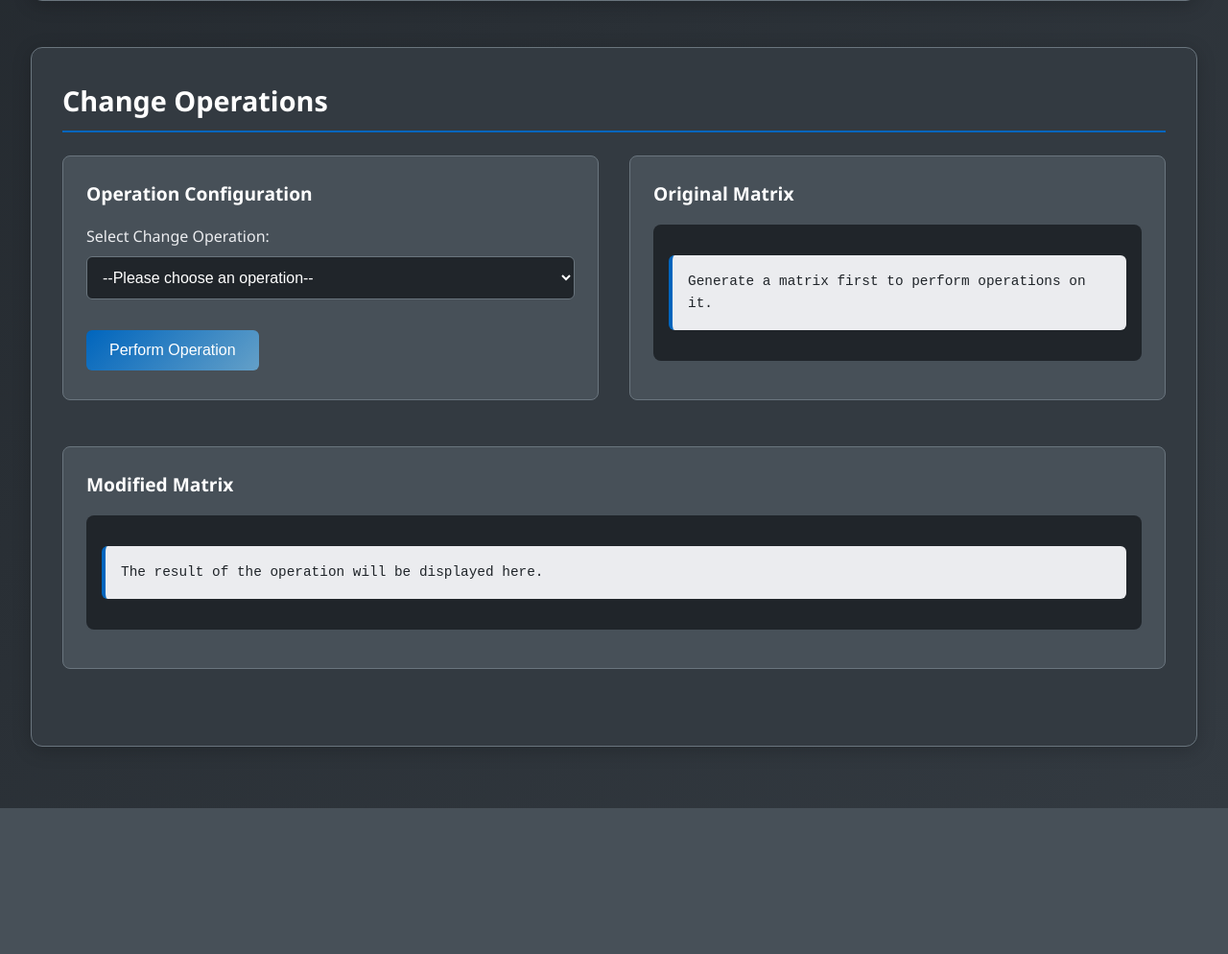
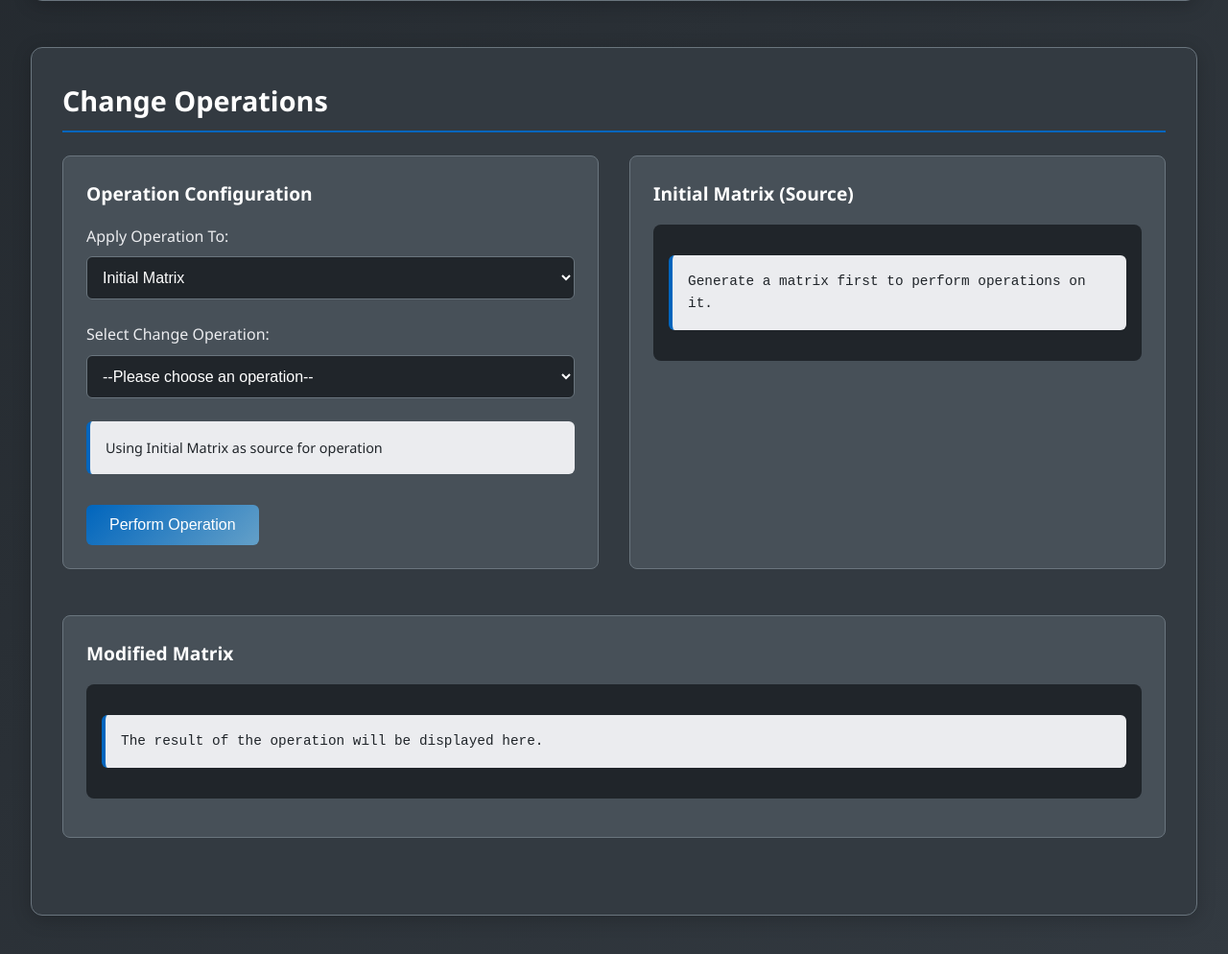
Before and after one commit to INSM-TUM-Teaching/business-process-redesign, a Flask app: page / in a window 1280 px wide. Shown: the part 839-1833 px from the top of the page at 96% size. Before the commit the page ends 1681 px from the top, so only its background shows below. Run offline with Flask 3, Linux system fonts and the light colour scheme.

Commit message:
feat: add matrix source selection for change operations

```diff
--- a/app.py
+++ b/app.py
@@ -276,7 +276,18 @@ def change_matrix():
     if original_matrix is None:
         return jsonify({"success": False, "error": "Matrix not generated yet."})
 
-    current_matrix = copy.deepcopy(original_matrix)
+    # Determine which matrix to use as the source for the operation
+    matrix_source = request.form.get('matrix_source', 'original')  # Default to original
+
+    if matrix_source == 'modified':
+        if last_modified_matrix is not None:
+            current_matrix = copy.deepcopy(last_modified_matrix)
+            source_matrix_for_diff = last_modified_matrix
+        else:
+            return jsonify({"success": False, "error": "No modified matrix available. Please perform an operation first or select 'Initial Matrix'."})
+    else:
+        current_matrix = copy.deepcopy(original_matrix)
+        source_matrix_for_diff = original_matrix
 
     try:
         operation = request.form.get('operation')
@@ -410,8 +421,8 @@ def change_matrix():
                     else:
                         matrix_display[from_activity][to_activity] = ""
 
-            diff_info = calculate_matrix_diff(original_matrix, modified_matrix)
-            formatted_original = format_matrix_display(original_matrix, diff_info, is_original=True)
+            diff_info = calculate_matrix_diff(source_matrix_for_diff, modified_matrix)
+            formatted_source = format_matrix_display(source_matrix_for_diff, diff_info, is_original=True)
             formatted_modified = format_matrix_display(modified_matrix, diff_info, is_original=False)
 
             last_modified_matrix = modified_matrix
@@ -419,9 +430,9 @@ def change_matrix():
             return jsonify({
                 "success": True,
                 "original": {
-                    "activities": formatted_original["activities"],
-                    "matrix": formatted_original["matrix"],
-                    "cell_classes": formatted_original["cell_classes"]
+                    "activities": formatted_source["activities"],
+                    "matrix": formatted_source["matrix"],
+                    "cell_classes": formatted_source["cell_classes"]
                 },
                 "modified": {
                     "activities": formatted_modified["activities"],
--- a/static/app.js
+++ b/static/app.js
@@ -1,3 +1,7 @@
+// Global variables to store matrix data
+let originalMatrixData = null;
+let modifiedMatrixData = null;
+
 function processInput() {
     const tracesInput = document.getElementById('traces-input').value;
     const yamlFile = document.getElementById('yaml-file').files[0];
@@ -53,9 +57,20 @@ function fetchAndDisplayMatrix() {
         .then(response => response.json())
         .then(data => {
             if (data.success) {
+                originalMatrixData = data;
+                modifiedMatrixData = null; // Clear any previous modified matrix
+
                 displayMatrix(data, 'matrix-display');
                 displayMatrix(data, 'original-matrix-display');
                 document.getElementById('modified-matrix-display').innerHTML = '<div class="alert alert-info">The result of the operation will be displayed here.</div>';
+
+                // Reset matrix source selection to "original" and disable "modified" option
+                const matrixSourceSelect = document.getElementById('matrix-source-select');
+                matrixSourceSelect.value = 'original';
+                const modifiedOption = document.querySelector('#matrix-source-select option[value="modified"]');
+                modifiedOption.disabled = true;
+                modifiedOption.textContent = 'Modified Matrix';
+                updateMatrixSourceTitle();
             } else {
                 document.getElementById('matrix-display').innerHTML = `<div class="alert alert-danger">Error: ${data.error}</div>`;
             }
@@ -309,8 +324,10 @@ function updateOperationInputs() {
 
 function performChangeOperation() {
     const operation = document.getElementById('change-operation-select').value;
+    const matrixSource = document.getElementById('matrix-source-select').value;
     const formData = new FormData();
     formData.append('operation', operation);
+    formData.append('matrix_source', matrixSource);
 
     switch (operation) {
         case 'delete':
@@ -370,9 +387,21 @@ function performChangeOperation() {
     .then(response => response.json())
     .then(data => {
         if (data.success) {
+            modifiedMatrixData = data.modified;
+
             displayMatrix(data.original, 'original-matrix-display');
             displayMatrix(data.modified, 'modified-matrix-display');
             console.log('Diff Info:', data.diff_info);
+
+            const modifiedOption = document.querySelector('#matrix-source-select option[value="modified"]');
+            modifiedOption.disabled = false;
+            modifiedOption.textContent = 'Modified Matrix (Available)';
+
+            // Update the source matrix display if "modified" is currently selected
+            const matrixSource = document.getElementById('matrix-source-select').value;
+            if (matrixSource === 'modified') {
+                updateSourceMatrixDisplay('modified');
+            }
 
             document.getElementById('export-button').style.display = 'inline-block';
         } else {
@@ -416,9 +445,91 @@ function exportModifiedMatrix() {
         });
 }
 
+function updateMatrixSourceTitle() {
+    const matrixSource = document.getElementById('matrix-source-select').value;
+    const titleElement = document.getElementById('source-matrix-title');
+    const modifiedOption = document.querySelector('#matrix-source-select option[value="modified"]');
+
+    if (matrixSource === 'modified') {
+        titleElement.textContent = 'Modified Matrix (Source)';
+        if (modifiedOption.disabled) {
+            // If modified option is disabled, reset to original
+            document.getElementById('matrix-source-select').value = 'original';
+            titleElement.textContent = 'Initial Matrix (Source)';
+            showMatrixSourceStatus('original');
+            updateSourceMatrixDisplay('original');
+        } else {
+            showMatrixSourceStatus('modified');
+            updateSourceMatrixDisplay('modified');
+        }
+    } else {
+        titleElement.textContent = 'Initial Matrix (Source)';
+        showMatrixSourceStatus('original');
+        updateSourceMatrixDisplay('original');
+    }
+}
+
+function updateSourceMatrixDisplay(matrixSource) {
+    const sourceDisplay = document.getElementById('original-matrix-display');
+
+    if (matrixSource === 'modified' && modifiedMatrixData) {
+        displayMatrix(modifiedMatrixData, 'original-matrix-display');
+    } else if (matrixSource === 'original' && originalMatrixData) {
+        displayMatrix(originalMatrixData, 'original-matrix-display');
+    } else {
+        sourceDisplay.innerHTML = '<div class="alert alert-info">Generate a matrix first to perform operations on it.</div>';
+    }
+}
+
+function showMatrixSourceStatus(matrixSource) {
+    const statusMessages = {
+        'original': 'Using Initial Matrix as source for operation',
+        'modified': 'Using Modified Matrix as source for operation'
+    };
+
+    let statusElement = document.getElementById('matrix-source-status');
+    if (!statusElement) {
+        statusElement = document.createElement('div');
+        statusElement.id = 'matrix-source-status';
+        statusElement.className = 'alert alert-info';
+        statusElement.style.marginTop = '10px';
+        statusElement.style.fontSize = '0.9em';
+
+        const operationInputs = document.getElementById('operation-inputs');
+        if (operationInputs.nextSibling) {
+            operationInputs.parentNode.insertBefore(statusElement, operationInputs.nextSibling);
+        } else {
+            operationInputs.parentNode.appendChild(statusElement);
+        }
+    }
+
+    statusElement.textContent = statusMessages[matrixSource] || '';
+    statusElement.style.display = matrixSource ? 'block' : 'none';
+}
+
+function updateSourceMatrixDisplay(matrixSource) {
+    const originalMatrixDisplay = document.getElementById('original-matrix-display');
+    const modifiedMatrixDisplay = document.getElementById('modified-matrix-display');
+
+    if (matrixSource === 'original' && originalMatrixData) {
+        displayMatrix(originalMatrixData, 'original-matrix-display');
+    } else if (matrixSource === 'modified' && modifiedMatrixData) {
+        displayMatrix(modifiedMatrixData, 'modified-matrix-display');
+    }
+}
 
 // Initialize page
 document.addEventListener('DOMContentLoaded', function() {
     document.getElementById('change-operation-select').addEventListener('change', updateOperationInputs);
+    document.getElementById('matrix-source-select').addEventListener('change', () => {
+        updateMatrixSourceTitle();
+        showMatrixSourceStatus(document.getElementById('matrix-source-select').value);
+    });
+
+    // Initialize the "Modified Matrix" option as disabled
+    const modifiedOption = document.querySelector('#matrix-source-select option[value="modified"]');
+    modifiedOption.disabled = true;
+    updateMatrixSourceTitle();
+
     console.log('Business Process Redesign Tool initialized');
 });
--- a/templates/home.html
+++ b/templates/home.html
@@ -49,6 +49,13 @@
             <div class="card">
                 <h3 class="card-title">Operation Configuration</h3>
                 <div class="form-group">
+                    <label class="form-label" for="matrix-source-select">Apply Operation To:</label>
+                    <select id="matrix-source-select" class="form-control">
+                        <option value="original">Initial Matrix</option>
+                        <option value="modified">Modified Matrix</option>
+                    </select>
+                </div>
+                <div class="form-group">
                     <label class="form-label" for="change-operation-select">Select Change Operation:</label>
                     <select id="change-operation-select" class="form-control">
                         <option value="">--Please choose an operation--</option>
@@ -67,7 +74,7 @@
                 </div>
             </div>
             <div class="card">
-                <h3 class="card-title">Original Matrix</h3>
+                <h3 class="card-title" id="source-matrix-title">Source Matrix</h3>
                 <div class="matrix-display" id="original-matrix-display">
                     <div class="alert alert-info">
                         Generate a matrix first to perform operations on it.
```
